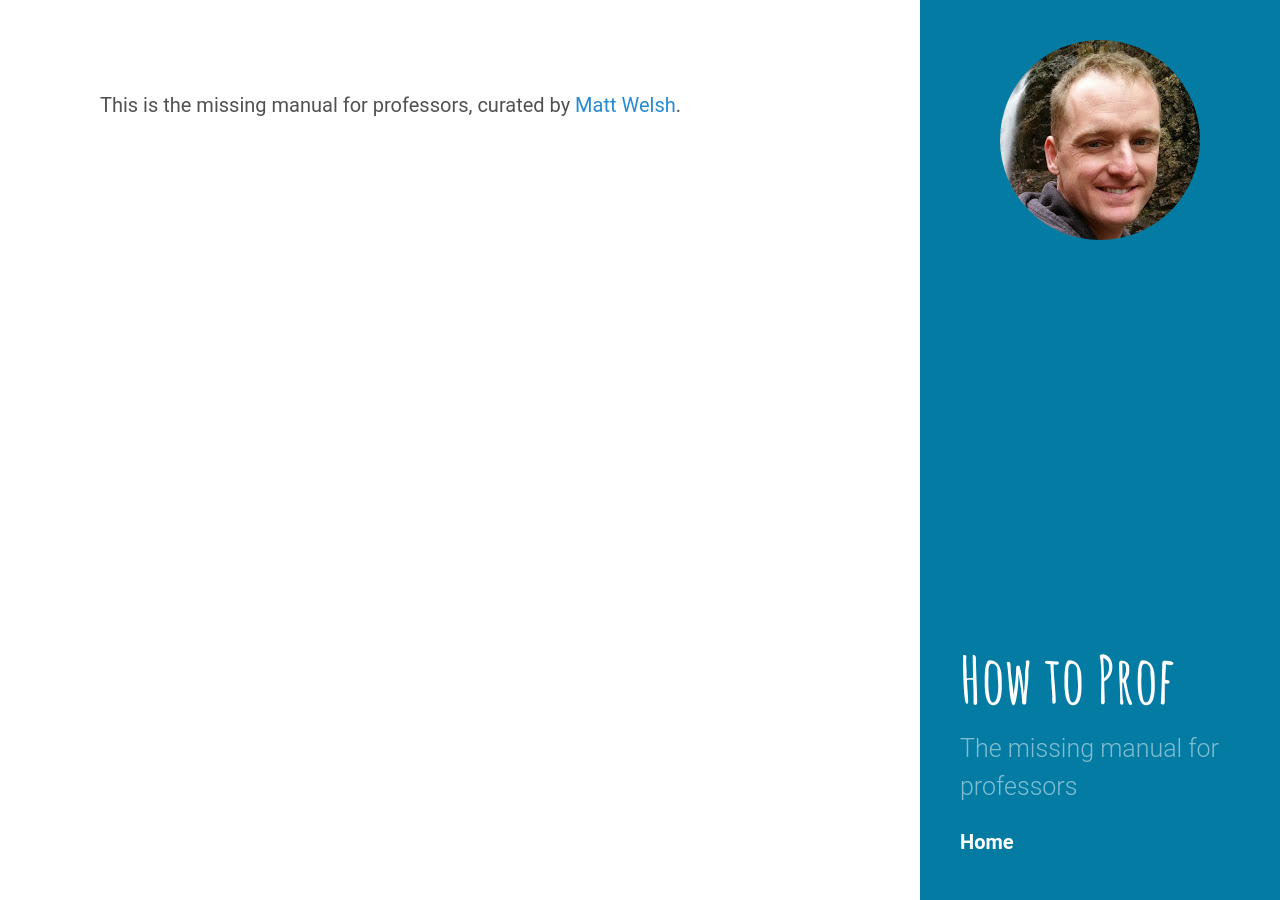
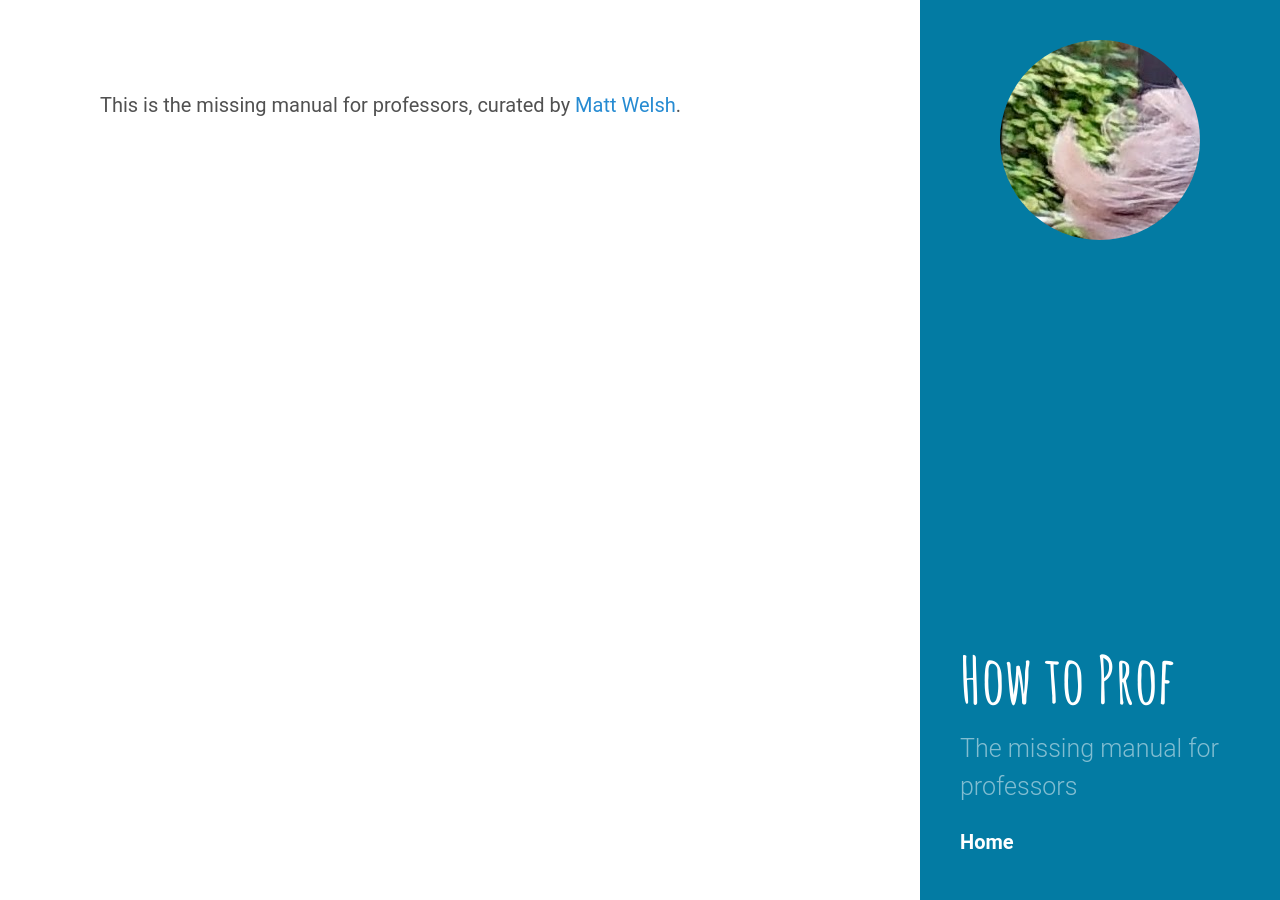
Before and after one commit to mdwelsh/howtoprof, a Jekyll site: the page built from index.md, in a window 1280 px wide. Built offline with Jekyll 4.4.1, drawn with Linux system fonts in a browser that asks for light colours.

Commit message:
Update hyde.css

```diff
--- a/public/css/hyde.css
+++ b/public/css/hyde.css
@@ -95,7 +95,7 @@ html {
   width: 200px;
   height: 200px;
   border-radius: 50%;
-  background-image: url("http://mdwelsh.github.io/mdw.jpg");
+  background-image: url("/profsidney.jpg");
   margin: 0 auto;
 }
 
```
